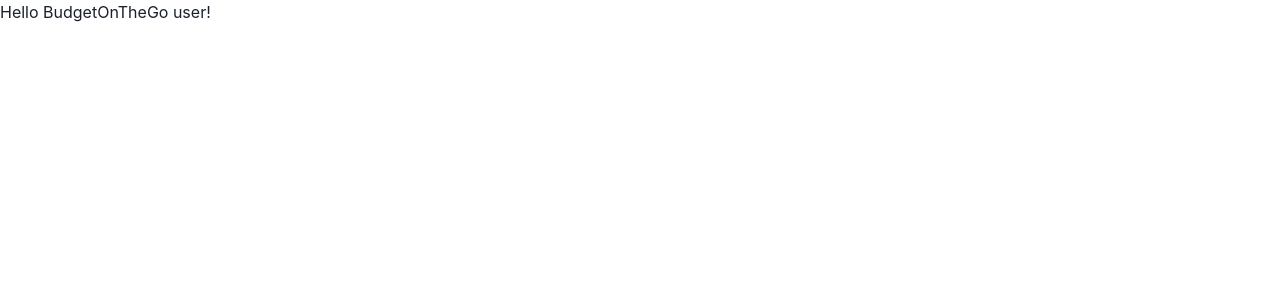
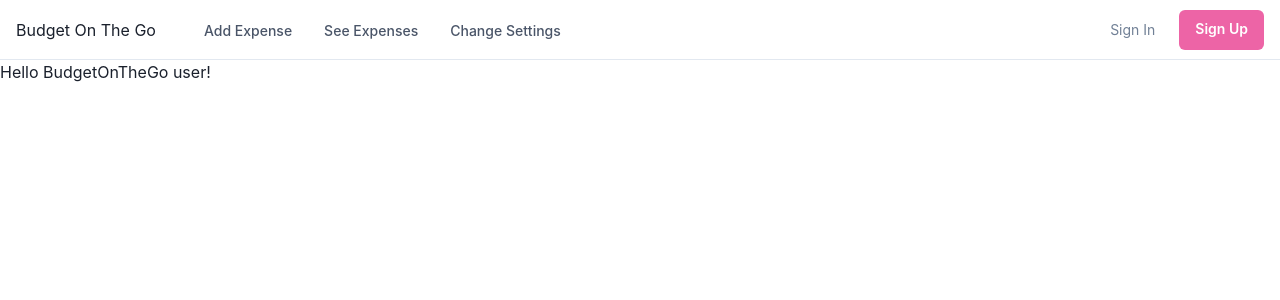
Before and after one commit to tlcoles/BudgetOnTheGo, a React (Create React App) app in the folder client/: page / in a window 1280 px wide. Shown: the top 300 px of the page. Built offline with nearby package versions, Linux system fonts and the light colour scheme.

Commit message:
insert Chakra.ui Navbar component, with basic links

```diff
--- a/client/src/App.js
+++ b/client/src/App.js
@@ -1,10 +1,12 @@
 import Home from "./pages/Home";
 import * as React from "react";
 import { ChakraProvider } from "@chakra-ui/react";
+import Navbar from "./components/Navbar"
 
 const App = () => {
   return (
     <ChakraProvider>
+      <Navbar />
       <Home name="BudgetOnTheGo user" />
     </ChakraProvider>
   );
--- /dev/null
+++ b/client/src/components/Navbar.js
@@ -0,0 +1,281 @@
+import {
+    Box,
+    Flex,
+    Text,
+    IconButton,
+    Button,
+    Stack,
+    Collapse,
+    Icon,
+    Link,
+    Popover,
+    PopoverTrigger,
+    PopoverContent,
+    useColorModeValue,
+    useBreakpointValue,
+    useDisclosure,
+  } from '@chakra-ui/react';
+  import {
+    HamburgerIcon,
+    CloseIcon,
+    ChevronDownIcon,
+    ChevronRightIcon,
+  } from '@chakra-ui/icons';
+
+  export default function WithSubnavigation() {
+    const { isOpen, onToggle } = useDisclosure();
+
+    return (
+      <Box>
+        <Flex
+          bg={useColorModeValue('white', 'gray.800')}
+          color={useColorModeValue('gray.600', 'white')}
+          minH={'60px'}
+          py={{ base: 2 }}
+          px={{ base: 4 }}
+          borderBottom={1}
+          borderStyle={'solid'}
+          borderColor={useColorModeValue('gray.200', 'gray.900')}
+          align={'center'}>
+          <Flex
+            flex={{ base: 1, md: 'auto' }}
+            ml={{ base: -2 }}
+            display={{ base: 'flex', md: 'none' }}>
+            <IconButton
+              onClick={onToggle}
+              icon={
+                isOpen ? <CloseIcon w={3} h={3} /> : <HamburgerIcon w={5} h={5} />
+              }
+              variant={'ghost'}
+              aria-label={'Toggle Navigation'}
+            />
+          </Flex>
+          <Flex flex={{ base: 1 }} justify={{ base: 'center', md: 'start' }}>
+            <Text
+              textAlign={useBreakpointValue({ base: 'center', md: 'left' })}
+              fontFamily={'heading'}
+              color={useColorModeValue('gray.800', 'white')}>
+              Budget On The Go
+            </Text>
+
+            <Flex display={{ base: 'none', md: 'flex' }} ml={10}>
+              <DesktopNav />
+            </Flex>
+          </Flex>
+
+          <Stack
+            flex={{ base: 1, md: 0 }}
+            justify={'flex-end'}
+            direction={'row'}
+            spacing={6}>
+            <Button
+              as={'a'}
+              fontSize={'sm'}
+              fontWeight={400}
+              variant={'link'}
+              href={'#'}>
+              Sign In
+            </Button>
+            <Button
+              display={{ base: 'none', md: 'inline-flex' }}
+              fontSize={'sm'}
+              fontWeight={600}
+              color={'white'}
+              bg={'pink.400'}
+              href={'#'}
+              _hover={{
+                bg: 'pink.300',
+              }}>
+              Sign Up
+            </Button>
+          </Stack>
+        </Flex>
+
+        <Collapse in={isOpen} animateOpacity>
+          <MobileNav />
+        </Collapse>
+      </Box>
+    );
+  }
+
+  const DesktopNav = () => {
+    const linkColor = useColorModeValue('gray.600', 'gray.200');
+    const linkHoverColor = useColorModeValue('gray.800', 'white');
+    const popoverContentBgColor = useColorModeValue('white', 'gray.800');
+
+    return (
+      <Stack direction={'row'} spacing={4}>
+        {NAV_ITEMS.map((navItem) => (
+          <Box key={navItem.label}>
+            <Popover trigger={'hover'} placement={'bottom-start'}>
+              <PopoverTrigger>
+                <Link
+                  p={2}
+                  href={navItem.href ?? '#'}
+                  fontSize={'sm'}
+                  fontWeight={500}
+                  color={linkColor}
+                  _hover={{
+                    textDecoration: 'none',
+                    color: linkHoverColor,
+                  }}>
+                  {navItem.label}
+                </Link>
+              </PopoverTrigger>
+
+              {navItem.children && (
+                <PopoverContent
+                  border={0}
+                  boxShadow={'xl'}
+                  bg={popoverContentBgColor}
+                  p={4}
+                  rounded={'xl'}
+                  minW={'sm'}>
+                  <Stack>
+                    {navItem.children.map((child) => (
+                      <DesktopSubNav key={child.label} {...child} />
+                    ))}
+                  </Stack>
+                </PopoverContent>
+              )}
+            </Popover>
+          </Box>
+        ))}
+      </Stack>
+    );
+  };
+
+  const DesktopSubNav = ({ label, href, subLabel }: NavItem) => {
+    return (
+      <Link
+        href={href}
+        role={'group'}
+        display={'block'}
+        p={2}
+        rounded={'md'}
+        _hover={{ bg: useColorModeValue('pink.50', 'gray.900') }}>
+        <Stack direction={'row'} align={'center'}>
+          <Box>
+            <Text
+              transition={'all .3s ease'}
+              _groupHover={{ color: 'pink.400' }}
+              fontWeight={500}>
+              {label}
+            </Text>
+            <Text fontSize={'sm'}>{subLabel}</Text>
+          </Box>
+          <Flex
+            transition={'all .3s ease'}
+            transform={'translateX(-10px)'}
+            opacity={0}
+            _groupHover={{ opacity: '100%', transform: 'translateX(0)' }}
+            justify={'flex-end'}
+            align={'center'}
+            flex={1}>
+            <Icon color={'pink.400'} w={5} h={5} as={ChevronRightIcon} />
+          </Flex>
+        </Stack>
+      </Link>
+    );
+  };
+
+  const MobileNav = () => {
+    return (
+      <Stack
+        bg={useColorModeValue('white', 'gray.800')}
+        p={4}
+        display={{ md: 'none' }}>
+        {NAV_ITEMS.map((navItem) => (
+          <MobileNavItem key={navItem.label} {...navItem} />
+        ))}
+      </Stack>
+    );
+  };
+
+  const MobileNavItem = ({ label, children, href }: NavItem) => {
+    const { isOpen, onToggle } = useDisclosure();
+
+    return (
+      <Stack spacing={4} onClick={children && onToggle}>
+        <Flex
+          py={2}
+          as={Link}
+          href={href ?? '#'}
+          justify={'space-between'}
+          align={'center'}
+          _hover={{
+            textDecoration: 'none',
+          }}>
+          <Text
+            fontWeight={600}
+            color={useColorModeValue('gray.600', 'gray.200')}>
+            {label}
+          </Text>
+          {children && (
+            <Icon
+              as={ChevronDownIcon}
+              transition={'all .25s ease-in-out'}
+              transform={isOpen ? 'rotate(180deg)' : ''}
+              w={6}
+              h={6}
+            />
+          )}
+        </Flex>
+
+        <Collapse in={isOpen} animateOpacity style={{ marginTop: '0!important' }}>
+          <Stack
+            mt={2}
+            pl={4}
+            borderLeft={1}
+            borderStyle={'solid'}
+            borderColor={useColorModeValue('gray.200', 'gray.700')}
+            align={'start'}>
+            {children &&
+              children.map((child) => (
+                <Link key={child.label} py={2} href={child.href}>
+                  {child.label}
+                </Link>
+              ))}
+          </Stack>
+        </Collapse>
+      </Stack>
+    );
+  };
+
+  interface NavItem {
+    label: string;
+    subLabel?: string;
+    children?: Array<NavItem>;
+    href?: string;
+  }
+
+  const NAV_ITEMS: Array<NavItem> = [
+    {
+        label: 'Add Expense',
+        href: '#',
+      },
+    {
+      label: 'See Expenses',
+      children: [
+        {
+          label: '1 Day',
+          subLabel: 'Review all expenses within the last 24 hours.',
+          href: '#',
+        },
+        {
+          label: '7 Days',
+          subLabel: 'Review all expenses within the last 7 days.',
+          href: '#',
+        },
+        {
+            label: '30 Days',
+            subLabel: 'Review all expenses within the last 30 days.',
+            href: '#',
+          },
+      ],
+    },
+    {
+      label: 'Change Settings',
+      href: '#',
+    },
+  ];
```
